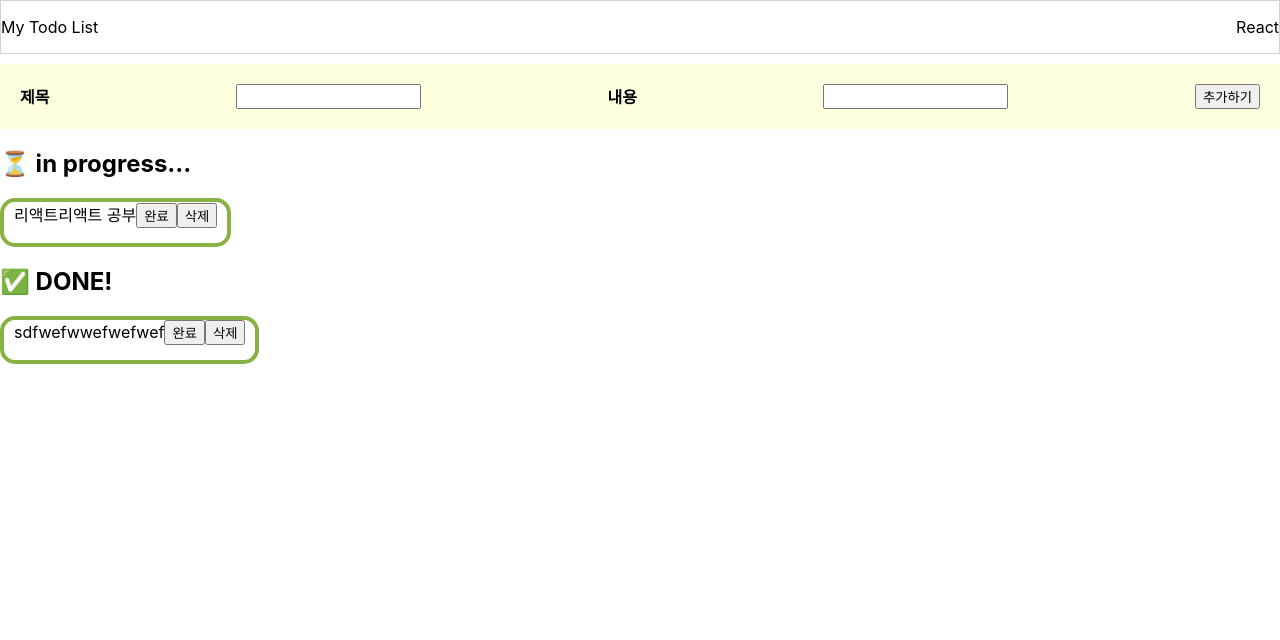
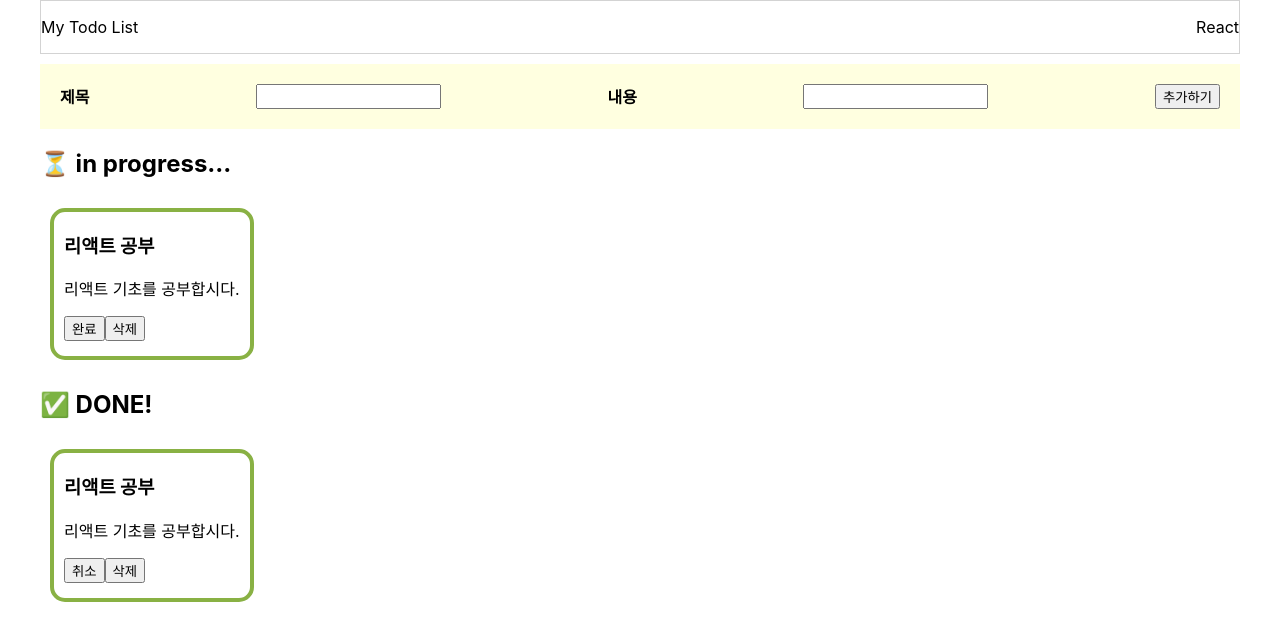
Before and after one commit to hyeincha/week-1, a React (Create React App) app: page / in a window 1280 px wide. Shown: the top 640 px of the page. Built offline with nearby package versions, Linux system fonts and the light colour scheme.

Commit message:
기능 구현 완료

```diff
--- a/src/App.css
+++ b/src/App.css
@@ -1,4 +1,4 @@
-.App {
+/* .App {
   text-align: center;
 }
 
@@ -35,4 +35,4 @@
   to {
     transform: rotate(360deg);
   }
-}
+} */
--- a/src/components/list/List.jsx
+++ b/src/components/list/List.jsx
@@ -2,33 +2,55 @@ import "./style.css";
 import Todo from "../todo/Todo";
 
 const List = ({ todos, setTodos }) => {
+  function Finish(id) {
+    const newTodo = todos.map((newTodo) =>
+      newTodo.id === id ? { ...newTodo, isDone: !newTodo.isDone } : newTodo
+    );
+    setTodos(newTodo);
+  }
+
   return (
-    <div className="list">
+    <div>
       <div>
         <h2>⏳ in progress...</h2>
-        {todos.map((todo) => {
-          if (todo.isDone === false) {
-            return <Todo key={todo.id} todo={todo} setTodos={setTodos} />;
-          } else {
-            return null;
-          }
-        })}
+        <div className="list_1">
+          {todos.map((todo) => {
+            if (todo.isDone === false) {
+              return (
+                <Todo
+                  key={todo.id}
+                  todo={todo}
+                  setTodos={setTodos}
+                  Finish={Finish}
+                />
+              );
+            } else {
+              return null;
+            }
+          })}
+        </div>
       </div>
       <div>
         <h2>✅ DONE!</h2>
-        {todos.map((todo) => {
-          if (todo.isDone) {
-            return <Todo key={todo.id} todo={todo} setTodos={setTodos} />;
-          } else {
-            return null;
-          }
-        })}
+        <div className="list_2">
+          {todos.map((todo) => {
+            if (todo.isDone) {
+              return (
+                <Todo
+                  key={todo.id}
+                  todo={todo}
+                  setTodos={setTodos}
+                  Finish={Finish}
+                />
+              );
+            } else {
+              return null;
+            }
+          })}
+        </div>
       </div>
     </div>
   );
 };
 
 export default List;
-
-//리스트 안에 투두 넣기 칠드런으로 !!
-//맵을 돌려서 조건문 주면 됨
--- a/src/components/list/style.css
+++ b/src/components/list/style.css
@@ -1,3 +1,11 @@
 .list {
-    text-align: left;
+  text-align: left;
 }
+
+.list_1 {
+  display: flex;
+}
+
+.list_2 {
+  display: flex;
+}
--- a/src/components/pages/TodoList.jsx
+++ b/src/components/pages/TodoList.jsx
@@ -1,5 +1,4 @@
 import Form from "../form/Form";
-import Todo from "../todo/Todo";
 import { useState } from "react";
 import List from "../list/List";
 
@@ -7,27 +6,30 @@ function TodoList() {
   const [todos, setTodos] = useState([
     {
       id: 0,
-      title: "리액트",
-      body: "리액트 공부",
+      title: "리액트 공부",
+      body: "리액트 기초를 공부합시다.",
       isDone: false,
     },
     {
       id: 1,
-      title: "sdfwefw",
-      body: "wefwefwef",
+      title: "리액트 공부",
+      body: "리액트 기초를 공부합시다.",
       isDone: true,
     },
   ]);
-  console.log(todos);
+
+  function Finish(changeTodo) {
+    const todos = [...todos].filter((item) => item.id !== changeTodo.id);
+    changeTodo.isDone = !changeTodo.isDone;
+    setTodos([...todos, changeTodo]);
+  }
+
   return (
     <>
       <Form todos={todos} setTodos={setTodos} />
-      {/* <Todo todos={todos} setTodos={setTodos} /> */}
       <List todos={todos} setTodos={setTodos} />
     </>
   );
 }
 
 export default TodoList;
-
-// 리스트를넣자??
--- a/src/components/todo/Todo.jsx
+++ b/src/components/todo/Todo.jsx
@@ -1,13 +1,30 @@
+import TodoList from "../pages/TodoList";
 import "./style.css";
 import { useState } from "react";
 
-const Todo = ({ todo, setTodos }) => {
+const Todo = ({ todo, setTodos, Finish }) => {
+  function Remove(id) {
+    setTodos((todos) => todos.filter((todo) => todo.id !== id));
+  }
+
   return (
     <div className="todo">
-      {todo.title}
-      {todo.body}
-      <button>완료</button>
-      <button>삭제</button>
+      <h3>{todo.title}</h3>
+      <p>{todo.body}</p>
+      <button
+        onClick={() => {
+          Finish(todo.id);
+        }}
+      >
+        {todo.isDone ? "취소" : "완료"}
+      </button>
+      <button
+        onClick={() => {
+          Remove(todo.id);
+        }}
+      >
+        삭제
+      </button>
     </div>
   );
 };
--- a/src/components/todo/style.css
+++ b/src/components/todo/style.css
@@ -2,5 +2,6 @@
   border: 4px solid rgb(137, 177, 68);
   border-radius: 15px;
   padding: 0px 10px 15px 10px;
-  width: max-content;
+  max-width: 200px;
+  margin: 10px;
 }
--- a/src/index.css
+++ b/src/index.css
@@ -1,13 +1,15 @@
 body {
-  margin: 0;
-  font-family: -apple-system, BlinkMacSystemFont, 'Segoe UI', 'Roboto', 'Oxygen',
-    'Ubuntu', 'Cantarell', 'Fira Sans', 'Droid Sans', 'Helvetica Neue',
+  margin: 0 auto;
+  max-width: 1200px;
+  min-width: 800px;
+  font-family: -apple-system, BlinkMacSystemFont, "Segoe UI", "Roboto", "Oxygen",
+    "Ubuntu", "Cantarell", "Fira Sans", "Droid Sans", "Helvetica Neue",
     sans-serif;
   -webkit-font-smoothing: antialiased;
   -moz-osx-font-smoothing: grayscale;
 }
 
 code {
-  font-family: source-code-pro, Menlo, Monaco, Consolas, 'Courier New',
+  font-family: source-code-pro, Menlo, Monaco, Consolas, "Courier New",
     monospace;
 }
```
